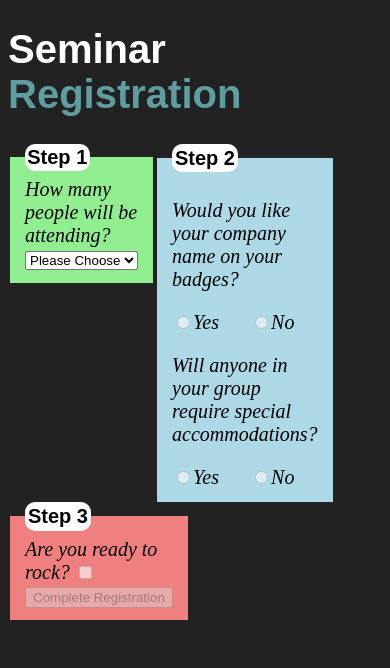
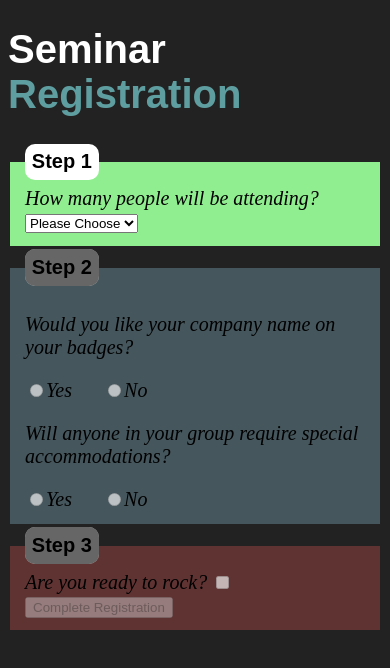
Before and after one commit to breve-xx/vue-registration-form, a Vue app: page / in a window 390 px wide. Shown: the top 668 px of the page. Built offline with nearby package versions, Linux system fonts and the light colour scheme; the HTML template or start-up script is replaced by a standard one.

Commit message:
step complete + responsive

```diff
--- a/src/components/Registration.vue
+++ b/src/components/Registration.vue
@@ -22,14 +22,14 @@
                             <input type="text" :id="'name_attendee_' + i" v-model="attenders[(i - 1)]" />
                         </div>
                     </template>
-                    <div id="step1_result">
-                        <span v-if="steps['step-1'].valid()">OK</span>
+                    <div id="step1_result" v-if="steps['step-1'].valid()">
+                        <StepComplete />
                     </div>
                 </div>
             </fieldset>
 
-            <fieldset id="step_2" :disabled="!steps['step-1'].valid()">
-                <legend>Step 2</legend>
+            <fieldset id="step_2" :disabled="!steps['step-1'].valid()" :class="{'step-disabled': !steps['step-1'].valid()}">
+                <legend :class="{'step-disabled': !steps['step-1'].valid()}">Step 2</legend>
                 <p>
                     Would you like your company name on your badges?
                 </p>
@@ -60,13 +60,13 @@
                     </label>
                     <textarea rows="10" cols="10" id="special_accomodations_text" v-model="accomodation"></textarea>
                 </div>
-                <div id="step2_result">
-                    <span v-if="steps['step-2'].valid()">OK</span>
+                <div id="step2_result" v-if="steps['step-2'].valid()">
+                    <StepComplete />
                 </div>
             </fieldset>
 
-            <fieldset id="step_3" :disabled="!steps['step-2'].valid()">
-                <legend>Step 3</legend>
+            <fieldset id="step_3" :disabled="!steps['step-2'].valid()" :class="{'step-disabled': !steps['step-2'].valid()}">
+                <legend :class="{'step-disabled': !steps['step-2'].valid()}">Step 3</legend>
                 <label for="rock">
                     Are you ready to rock?
                 </label>
@@ -80,7 +80,6 @@
 <style>
 #page-wrap {
     width: 100%;
-    margin: auto;
 }
 
 #page-wrap > h1 > span {
@@ -91,7 +90,18 @@ fieldset {
     float: left;
     color: black;
     border: 0px;
+}
+
+@media only screen and (min-width: 991px) {
+  fieldset {
     width: 30%;
+  }
+}
+
+@media only screen and (max-width: 991px) {
+  fieldset:not(:first-child) {
+    margin-top: 1%;
+  }
 }
 
 fieldset p,
@@ -105,6 +115,8 @@ legend {
     border-radius: 10px;
     background-color: white;
     font-weight: bold;
+    white-space: nowrap;
+    min-width: 60px;
 }
 
 #step_1 {
@@ -118,11 +130,30 @@ legend {
 #step_3 {
     background-color: lightcoral;
 }
+
+#step1_result,
+#step2_result {
+    text-align: center;
+}
+
+#step1_result img,
+#step2_result img {
+    margin-top: 1%;
+}
+
+.step-disabled {
+    box-shadow: inset 0 0 0 100vmax rgba(0, 0, 0, .6);
+}
 </style>
 
 <script>
+import StepComplete from './StepComplete.vue'
+
 export default {
     name: "Registration",
+    components: {
+        StepComplete
+    },
     data() {
         const _vue = this
 
--- /dev/null
+++ b/src/components/StepComplete.vue
@@ -0,0 +1,20 @@
+<template>
+    <transition name="fade">
+        <img alt="Step complete" src="../assets/logo.png">
+    </transition>
+</template>
+
+<style>
+.fade-enter-active, .fade-leave-active {
+  transition: opacity 2.5s;
+}
+.fade-enter, .fade-leave-to {
+  opacity: 0;
+}
+</style>
+
+<script>
+export default {
+    name: "StepComplete"
+}
+</script>
```
